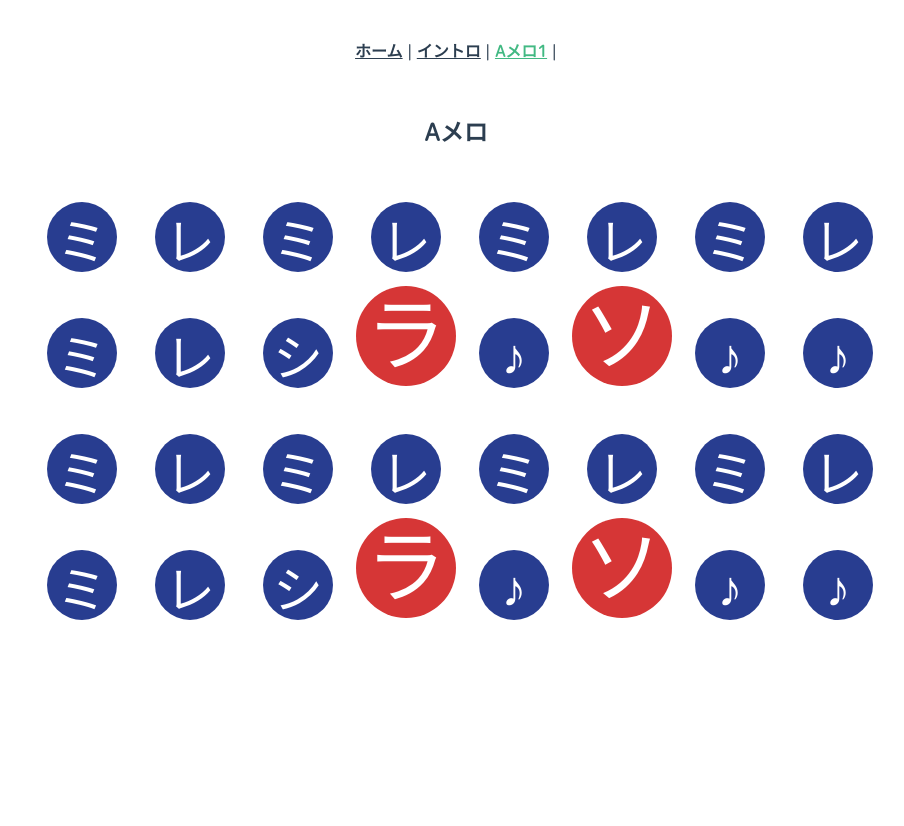
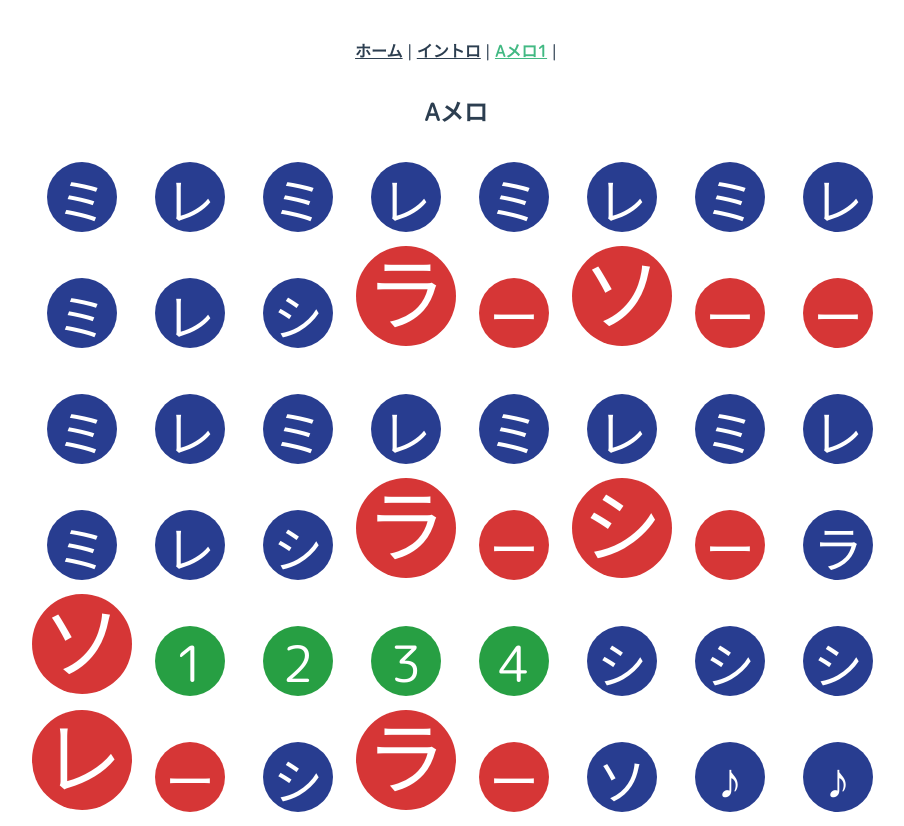
Before and after one commit to goohayami/shinjidai, a Vue app: page /shintwo in a window 1280 px wide. Shown: the whole page, without its empty margins (184-1088 px from the left). Before the commit the page ends 800 px from the top, so only its background shows below. Built offline with nearby package versions, Linux system fonts and the light colour scheme.

Commit message:
Aメロ追加

```diff
--- a/src/views/AboutView.vue
+++ b/src/views/AboutView.vue
@@ -54,6 +54,10 @@ body {
   text-align: center;
   justify-content: center;
   color: azure;
+}
+h2 {
+  padding: 0;
+  margin: 0;
 }
 .note {
   width: 100px;
--- a/src/views/ShinTwo.vue
+++ b/src/views/ShinTwo.vue
@@ -17,10 +17,10 @@
       <div class="note"><div class="small">レ</div></div>
       <div class="note"><div class="small">シ</div></div>
       <div class="note"><div class="big">ラ</div></div>
-      <div class="note"><div class="small">♪</div></div>
+      <div class="note"><div class="smallsuer">ー</div></div>
       <div class="note"><div class="big">ソ</div></div>
-      <div class="note"><div class="small">♪</div></div>
-      <div class="note"><div class="small">♪</div></div>
+      <div class="note"><div class="smallsuer">ー</div></div>
+      <div class="note"><div class="smallsuer">ー</div></div>
     </div>
 
     <div id="note-containnaer">
@@ -39,8 +39,30 @@
       <div class="note"><div class="small">レ</div></div>
       <div class="note"><div class="small">シ</div></div>
       <div class="note"><div class="big">ラ</div></div>
-      <div class="note"><div class="small">♪</div></div>
+      <div class="note"><div class="smallsuer">ー</div></div>
+      <div class="note"><div class="big">シ</div></div>
+      <div class="note"><div class="smallsuer">ー</div></div>
+      <div class="note"><div class="small">ラ</div></div>
+    </div>
+
+    <div id="note-containnaer">
       <div class="note"><div class="big">ソ</div></div>
+      <div class="note"><div class="smallCount">1</div></div>
+      <div class="note"><div class="smallCount">2</div></div>
+      <div class="note"><div class="smallCount">3</div></div>
+      <div class="note"><div class="smallCount">4</div></div>
+      <div class="note"><div class="small">シ</div></div>
+      <div class="note"><div class="small">シ</div></div>
+      <div class="note"><div class="small">シ</div></div>
+    </div>
+
+    <div id="note-containnaer">
+      <div class="note"><div class="big">レ</div></div>
+      <div class="note"><div class="smallsuer">ー</div></div>
+      <div class="note"><div class="small">シ</div></div>
+      <div class="note"><div class="big">ラ</div></div>
+      <div class="note"><div class="smallsuer">ー</div></div>
+      <div class="note"><div class="small">ソ</div></div>
       <div class="note"><div class="small">♪</div></div>
       <div class="note"><div class="small">♪</div></div>
     </div>
@@ -54,6 +76,10 @@ section {
   text-align: center;
   justify-content: center;
   /* background-color: */
+}
+h2 {
+  padding: 0;
+  margin: 0;
 }
 .note {
   width: 100px;
@@ -123,6 +149,28 @@ section {
   justify-content: center;
   text-align: center;
 }
+.smallCount {
+  margin-top: 2rem;
+  font-size: 50px;
+  width: 70px;
+  height: 70px;
+  background-color: rgb(39, 159, 67);
+  border-radius: 50%;
+  color: white;
+  justify-content: center;
+  text-align: center;
+}
+.smallsuer {
+  margin-top: 2rem;
+  font-size: 50px;
+  width: 70px;
+  height: 70px;
+  background-color: rgb(214, 54, 54);
+  border-radius: 50%;
+  color: white;
+  justify-content: center;
+  text-align: center;
+}
 .smallh {
   margin-top: 2rem;
   font-size: 50px;
```
